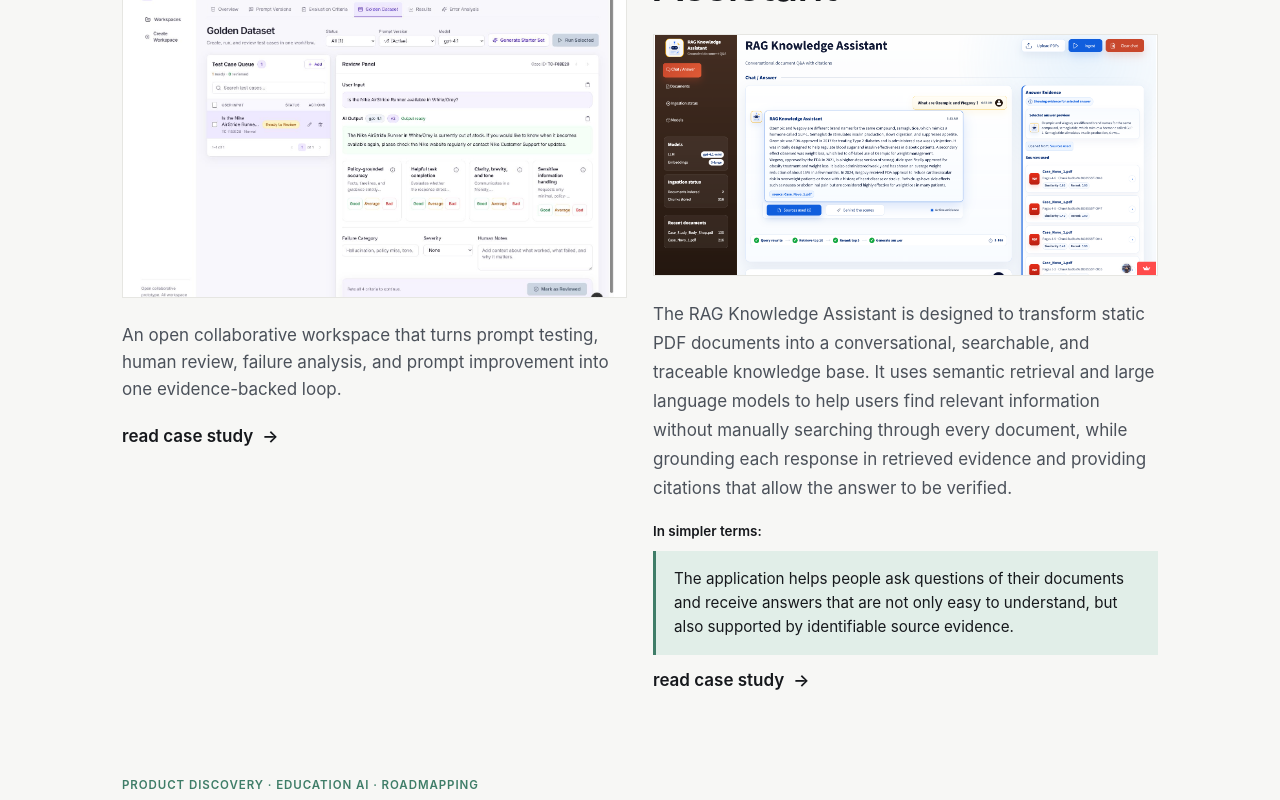
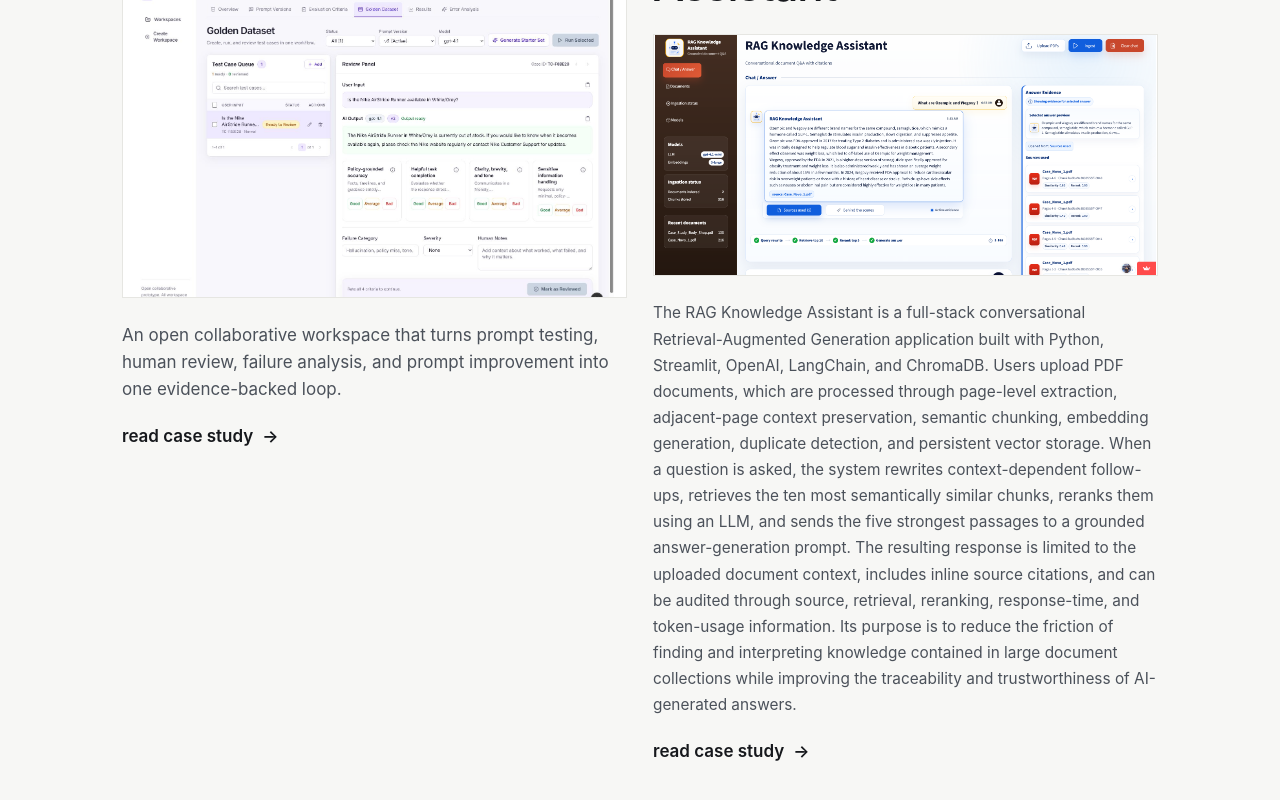
Before and after one commit to rohankandra1998-pmtech/RohanPortfolioWebsite, a Next.js app: page / in a window 1280 px wide. Shown: the part 2731-3531 px from the top of the page. Built offline with nearby package versions, Linux system fonts and the light colour scheme.

Commit message:
feat: tailor RAG homepage preview

```diff
--- a/app/globals.css
+++ b/app/globals.css
@@ -813,6 +813,14 @@
   max-width: 610px;
 }
 
+.project-card__home-summary {
+  color: var(--muted);
+  font-size: 0.96rem;
+  line-height: 1.7;
+  margin-bottom: 8px;
+  max-width: 610px;
+}
+
 .project-card__purpose {
   max-width: 610px;
 }
--- a/app/page.tsx
+++ b/app/page.tsx
@@ -171,6 +171,7 @@
           <div className="project-grid">
             {projects.map((project, index) => (
               <ProjectCard
+                context="home"
                 key={project.slug}
                 priority={index === 0}
                 project={project}
--- a/app/work/page.tsx
+++ b/app/work/page.tsx
@@ -27,6 +27,7 @@
         <div className="wrap project-grid project-grid--index">
           {projects.map((project, index) => (
             <ProjectCard
+              context="work"
               key={project.slug}
               priority={index === 0}
               project={project}
--- a/components/project-card.tsx
+++ b/components/project-card.tsx
@@ -2,17 +2,24 @@
 import Link from "next/link";
 import type { Project } from "@/content/site";
 
+export type ProjectCardContext = "home" | "work";
+
 export function ProjectCard({
   project,
   priority = false,
+  context,
 }: {
   project: Project;
   priority?: boolean;
+  context: ProjectCardContext;
 }) {
   const cardImage = project.workCard?.image ?? project.image;
   const cardImageAlt = project.workCard?.imageAlt ?? project.imageAlt;
   const cardVariant = project.workCard?.variant;
-  const purpose = project.workCard?.purpose;
+  const homeSummary =
+    context === "home" ? project.homeCard?.summary : undefined;
+  const purpose =
+    context === "work" ? project.workCard?.purpose : undefined;
 
   return (
     <article
@@ -42,7 +49,9 @@
           unoptimized
         />
       </Link>
-      {purpose ? (
+      {homeSummary ? (
+        <p className="project-card__home-summary">{homeSummary}</p>
+      ) : purpose ? (
         <div className="project-card__purpose">
           <p className="project-card__purpose-introduction">
             {purpose.introduction}
--- a/content/rag-knowledge-assistant.ts
+++ b/content/rag-knowledge-assistant.ts
@@ -3437,28 +3437,6 @@
     "sourceIndexes": [
       379
     ]
-  },
-  {
-    "type": "heading",
-    "level": 2,
-    "text": "One-paragraph project summary",
-    "sourceIndexes": [
-      386
-    ]
-  },
-  {
-    "type": "paragraph",
-    "content": [
-      {
-        "text": "The RAG Knowledge Assistant is a full-stack conversational Retrieval-Augmented Generation application built with Python, Streamlit, OpenAI, LangChain, and ChromaDB. Users upload PDF documents, which are processed through page-level extraction, adjacent-page context preservation, semantic chunking, embedding generation, duplicate detection, and persistent vector storage. When a question is asked, the system rewrites context-dependent follow-ups, retrieves the ten most semantically similar chunks, reranks them using an LLM, and sends the five strongest passages to a grounded answer-"
-      },
-      {
-        "text": "generation prompt. The resulting response is limited to the uploaded document context, includes inline source citations, and can be audited through source, retrieval, reranking, response-time, and token-usage information. Its purpose is to reduce the friction of finding and interpreting knowledge contained in large document collections while improving the traceability and trustworthiness of AI-generated answers."
-      }
-    ],
-    "sourceIndexes": [
-      387
-    ]
   }
 ];
 
--- a/content/site.ts
+++ b/content/site.ts
@@ -42,6 +42,10 @@
   };
 };
 
+export type ProjectHomeCard = {
+  summary: string;
+};
+
 export type Project = {
   slug: string;
   title: string;
@@ -56,6 +60,7 @@
   tags: string[];
   image: string;
   imageAlt: string;
+  homeCard?: ProjectHomeCard;
   workCard?: ProjectWorkCard;
   liveUrl?: string;
   repoUrl?: string;
@@ -476,6 +481,10 @@
     tags: ["RAG", "Streamlit", "ChromaDB", "OpenAI"],
     image: "/images/projects/rag-live-app.png",
     imageAlt: "RAG Knowledge Assistant live application",
+    homeCard: {
+      summary:
+        "The RAG Knowledge Assistant is a full-stack conversational Retrieval-Augmented Generation application built with Python, Streamlit, OpenAI, LangChain, and ChromaDB. Users upload PDF documents, which are processed through page-level extraction, adjacent-page context preservation, semantic chunking, embedding generation, duplicate detection, and persistent vector storage. When a question is asked, the system rewrites context-dependent follow-ups, retrieves the ten most semantically similar chunks, reranks them using an LLM, and sends the five strongest passages to a grounded answer-generation prompt. The resulting response is limited to the uploaded document context, includes inline source citations, and can be audited through source, retrieval, reranking, response-time, and token-usage information. Its purpose is to reduce the friction of finding and interpreting knowledge contained in large document collections while improving the traceability and trustworthiness of AI-generated answers.",
+    },
     workCard: {
       image:
         "/images/projects/rag-knowledge-assistant/figure-01-grounded-response-interface.png",
```
Also changed, not shown: 1 other file (tests, documents, lock files or other folders).
